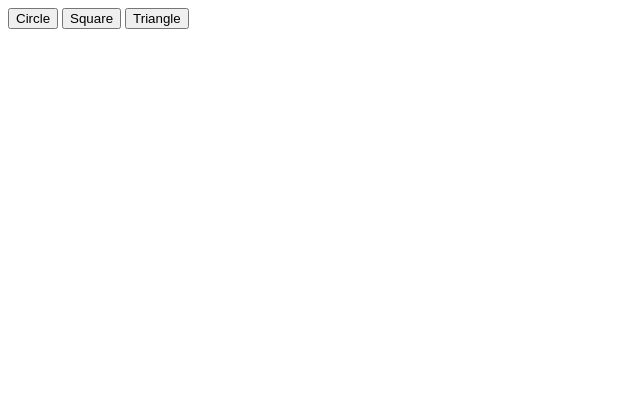
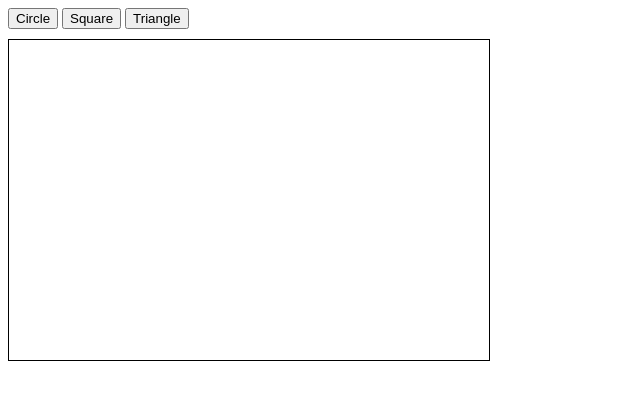
Before and after one commit to mdn/js-examples, a plain HTML site: page modules/dynamic-module-imports/index.html in a window 1280 px wide. Shown: the whole page, without its empty margins (0-640 px from the left). Drawn offline with Linux system fonts and the light colour scheme.

Commit message:
fixing incorrect file extension inside dynamic imports index.html

```diff
--- a/modules/dynamic-module-imports/index.html
+++ b/modules/dynamic-module-imports/index.html
@@ -9,7 +9,7 @@
         margin-top: 10px;
       }
     </style>
-    <script type="module" src="main.js"></script>
+    <script type="module" src="main.mjs"></script>
   </head>
   <body>
     <button class="circle">Circle</button>
```
